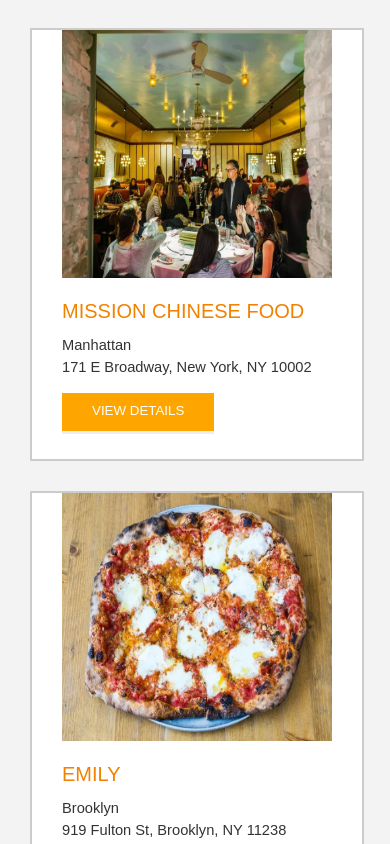
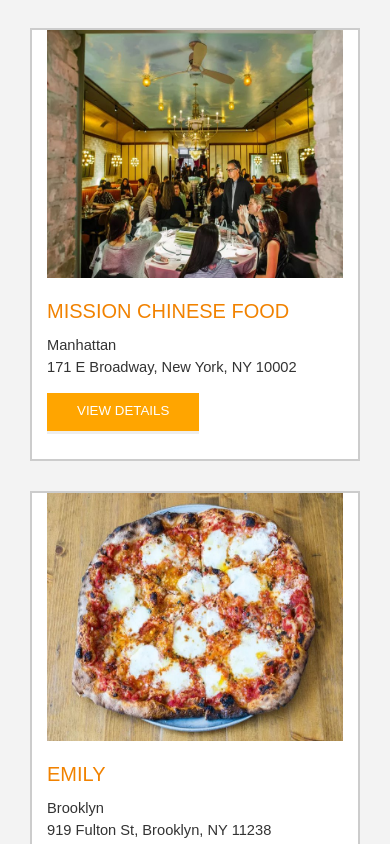
Before and after one commit to Sommerariel/ResturantStage1, a plain HTML site: page index.html in a window 390 px wide. Shown: the part 740-1584 px from the top of the page. Drawn offline with Linux system fonts and the light colour scheme; some packages are replaced by stand-ins of ours.

Commit message:
fix: flexbox, resposive breakpoint #1

```diff
--- a/css/styles.css
+++ b/css/styles.css
@@ -6,6 +6,10 @@
 	font-size: 10pt;
 	color: #333;
 	line-height: 1.5;
+}
+body, ul{
+	display: flex;
+	flex-wrap: wrap;
 }
 body {
 	background-color: #fdfdfd;
@@ -32,10 +36,10 @@
   font-family: Arial, Helvetica, sans-serif;
   margin: 0 0 20px;
 }
-article, aside, canvas, details, figcaption, figure, footer, header, hgroup, menu, nav, section, main, #restaurants-list {
-	display: flex;
+/*article, aside, canvas, details, figcaption, figure, footer, header, hgroup, menu, nav, section, main,  {
+	display: block;
 	flex-wrap: wrap;
-}
+}*/
 
 
 }
@@ -64,6 +68,7 @@
 }
 nav h1 {
   margin: auto;
+	padding: 10px;
 }
 nav h1 a {
   color: #fff;
@@ -151,19 +156,19 @@
   font-family: Arial,sans-serif;
   margin: 15px;
   min-height: 380px;
-  padding: 0 30px 25px;
+  padding: 0 15px 25px;
   text-align: left;
-  width: 270px;
+  max-width: 100%;
 }
 #restaurants-list .restaurant-img {
   background-color: #ccc;
-  display: block;
+  display: flex;
   margin: 0;
   max-width: 100%;
   min-height: 248px;
   min-width: 100%;
 }
-#restaurants-list li h1 {
+#restaurants-list li h3 {
   color: #f18200;
   font-family: Arial,sans-serif;
   font-size: 1.5em;
@@ -188,6 +193,11 @@
   text-align: center;
   text-decoration: none;
   text-transform: uppercase;
+}
+@media screen and (min-width: 800px) {
+	#restaurants-list li {
+		max-width: 40%;
+	}
 }
 
 /* ====================== Restaurant Details ====================== */
--- a/js/main.js
+++ b/js/main.js
@@ -143,7 +143,7 @@
   image.src = DBHelper.imageUrlForRestaurant(restaurant);
   li.append(image);
 
-  const name = document.createElement('h1');
+  const name = document.createElement('h3');
   name.innerHTML = restaurant.name;
   li.append(name);
 
```
